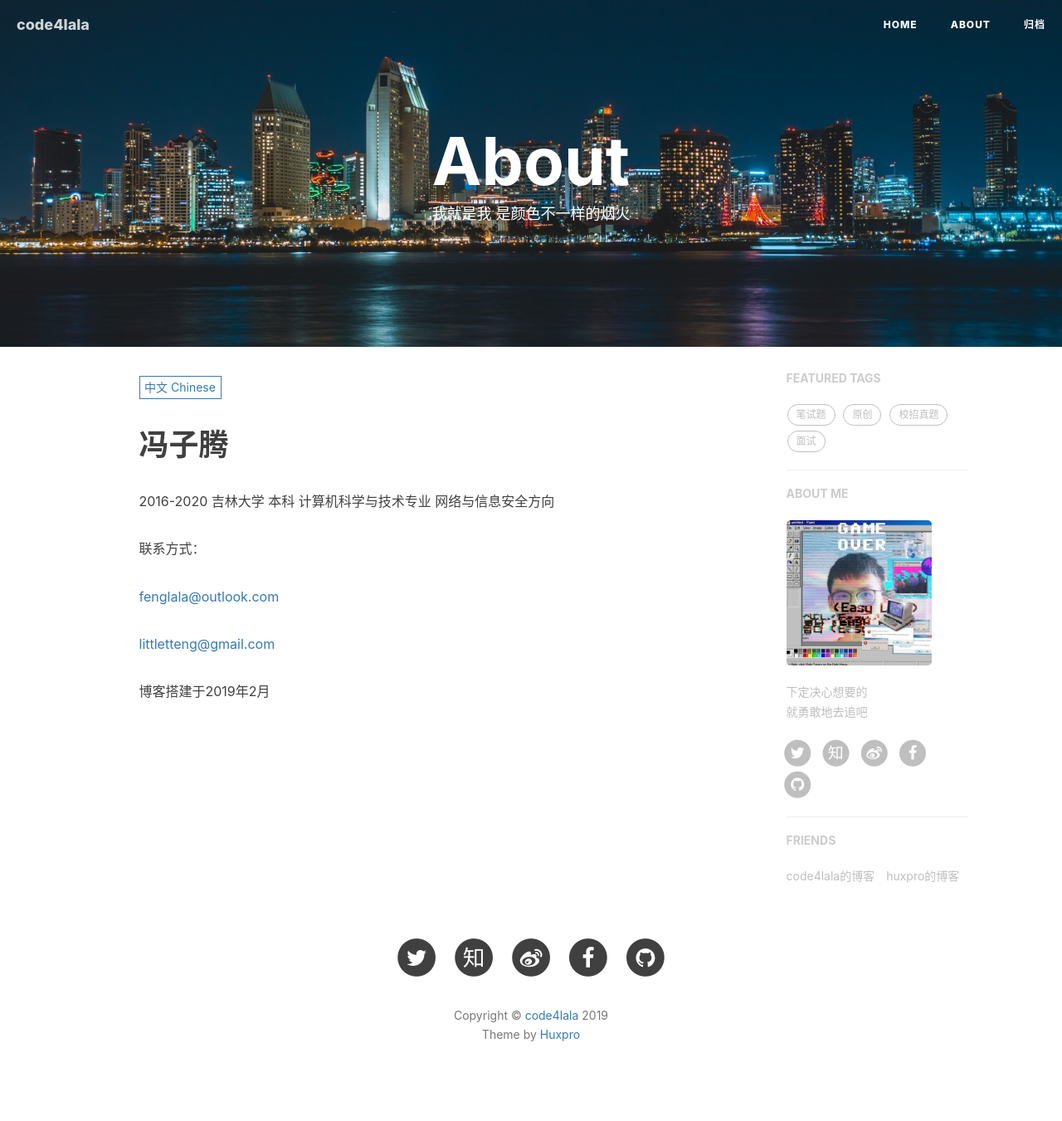
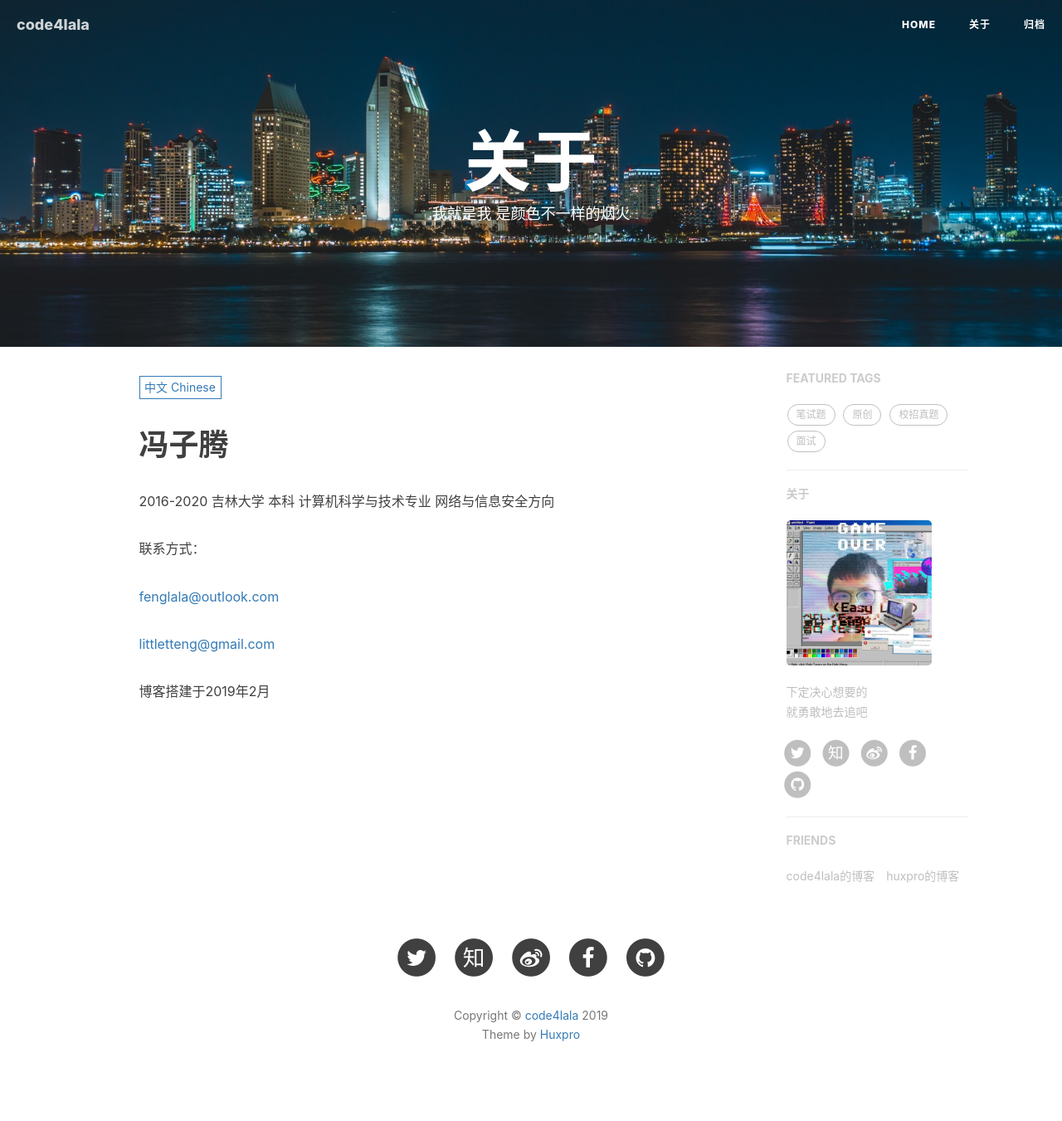
Before and after one commit to code4lala/code4lala.github.io, a Jekyll site: the page built from about.html, in a window 1280 px wide. Shown: the whole page at 83% size. Built offline with Jekyll 4.4.1, drawn with Linux system fonts in a browser that asks for light colours; nearby versions of some CDN libraries; comment, search, counter and statistics services are not loaded.

Commit message:
change about to 关于 and remove netease

```diff
--- a/_config.yml
+++ b/_config.yml
@@ -57,10 +57,6 @@
 # Disqus settings
 disqus_username: code4lala-vip
 
-# 这个网易评论是啥???
-# Netease settings
-netease_comment: false
-
 
 # Sidebar settings
 sidebar: true                           # whether or not using Sidebar.
--- a/_includes/short-about.html
+++ b/_includes/short-about.html
@@ -1,6 +1,6 @@
 <section class="visible-md visible-lg">
   <hr>
-  <h5><a href="{{'/about/' | prepend: site.baseurl }}">ABOUT ME</a></h5>
+  <h5><a href="{{'/about/' | prepend: site.baseurl }}">关于</a></h5>
   <div class="short-about">
     {% if site.sidebar-avatar %}
     <img src="{{site.sidebar-avatar}}" />
--- a/about.html
+++ b/about.html
@@ -1,6 +1,6 @@
 ---
 layout: page
-title: "About"
+title: "关于"
 description: "我就是我 是颜色不一样的烟火"
 header-img: "img/about-bg.jpg"
 multilingual: true
```
